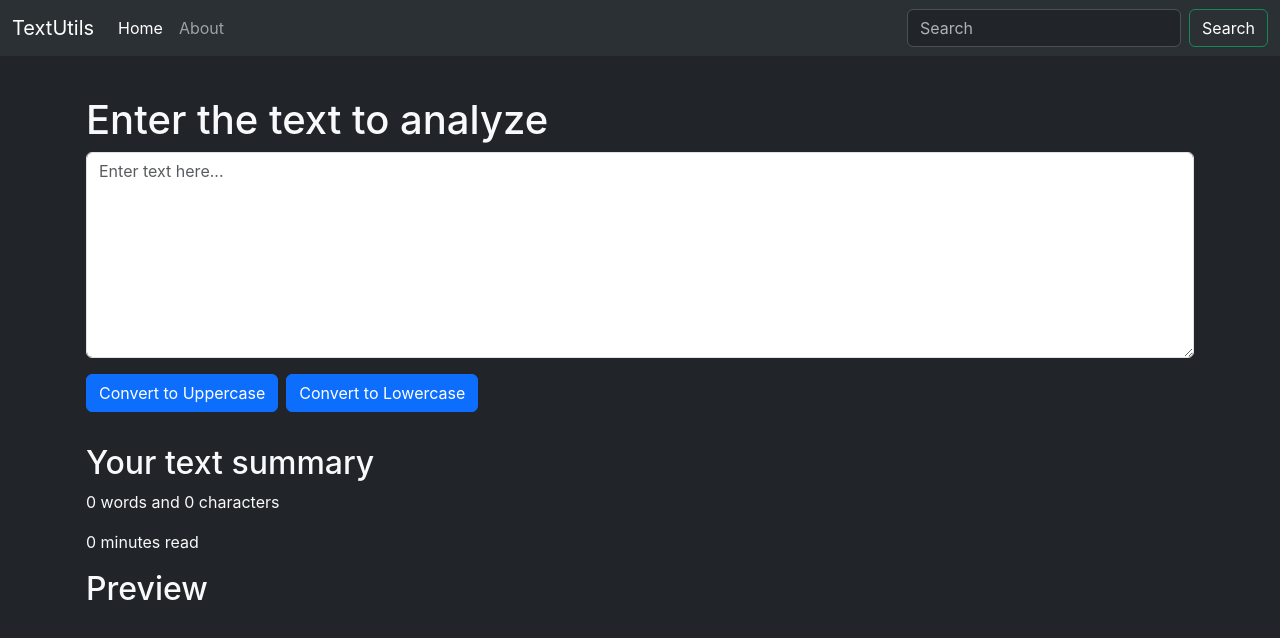
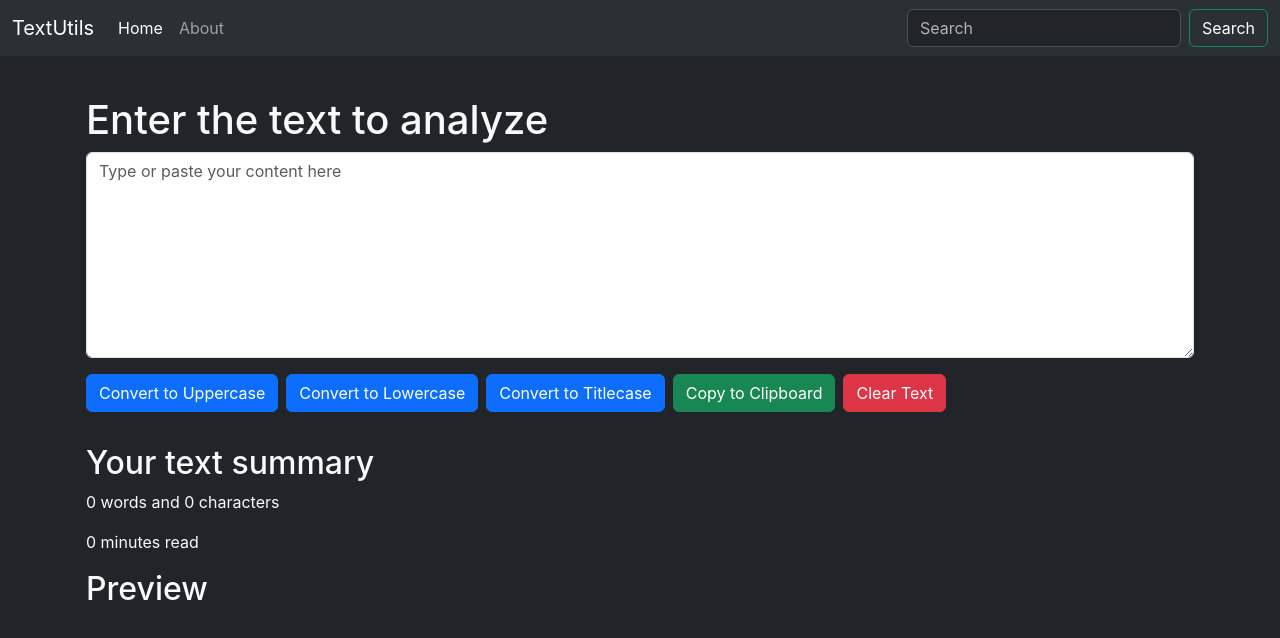
Before and after one commit to rhinoxD/textutils, a React (Create React App) app: page / in a window 1280 px wide. Shown: the top 638 px of the page. Built offline with nearby package versions, Linux system fonts and the light colour scheme.

Commit message:
Enhancing TextUtils

```diff
--- a/src/components/TextForm.js
+++ b/src/components/TextForm.js
@@ -4,6 +4,15 @@ export default function TextForm({ heading }) {
   const [text, setText] = useState('')
   const handleUpClick = () => setText(text.trim().toUpperCase())
   const handleLoClick = () => setText(text.trim().toLowerCase())
+  const handleTiClick = () => {
+    let titleCase = text
+      .toLowerCase()
+      .split(' ')
+      .map((word) => word.charAt(0).toUpperCase() + word.slice(1))
+    setText(titleCase.join(' '))
+  }
+  const handleCoClick = () => navigator.clipboard.writeText(text)
+  const handleClClick = () => setText('')
   const handleOnChange = (e) => {
     setText(e.target.value)
   }
@@ -16,7 +25,7 @@ export default function TextForm({ heading }) {
           <textarea
             className='form-control'
             value={text}
-            placeholder='Enter text here...'
+            placeholder='Type or paste your content here'
             id='myBox'
             rows='8'
             onChange={handleOnChange}
@@ -25,8 +34,17 @@ export default function TextForm({ heading }) {
         <button className='btn btn-primary' onClick={handleUpClick}>
           Convert to Uppercase
         </button>
-        <button className='btn btn-primary mx-2' onClick={handleLoClick}>
+        <button className='btn btn-primary ms-2' onClick={handleLoClick}>
           Convert to Lowercase
+        </button>
+        <button className='btn btn-primary ms-2' onClick={handleTiClick}>
+          Convert to Titlecase
+        </button>
+        <button className='btn btn-success ms-2' onClick={handleCoClick}>
+          Copy to Clipboard
+        </button>
+        <button className='btn btn-danger ms-2' onClick={handleClClick}>
+          Clear Text
         </button>
       </div>
       <div className='container text-light p-3'>
```
